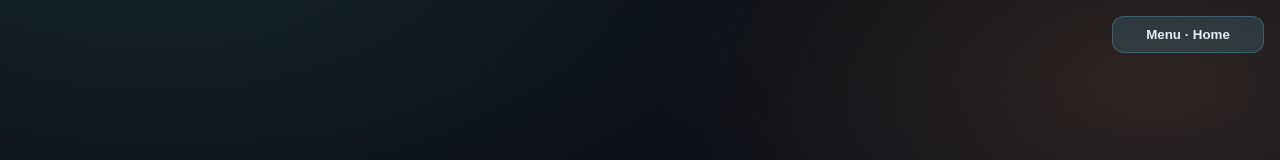
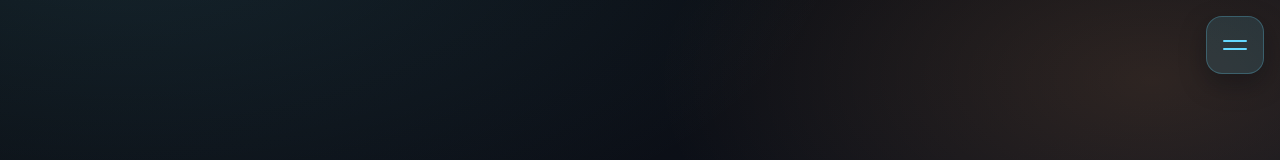
Before and after one commit to brownempire/BremBot, a Next.js app in the folder crypto-signal-dashboard/: page / in a window 1280 px wide. Shown: the top 160 px of the page. Built offline with nearby package versions, Linux system fonts and the light colour scheme.

Commit message:
Refine app and simulator menus

```diff
--- a/crypto-signal-dashboard/app/components/TopMenu.tsx
+++ b/crypto-signal-dashboard/app/components/TopMenu.tsx
@@ -1,7 +1,7 @@
 "use client";
 
 import { usePathname } from "next/navigation";
-import { useEffect, useMemo, useRef, useState } from "react";
+import { useEffect, useRef, useState } from "react";
 
 const MENU_ITEMS = [
   { href: "/", label: "Home" },
@@ -15,10 +15,6 @@ export function TopMenu() {
   const pathname = usePathname();
   const [open, setOpen] = useState(false);
   const containerRef = useRef<HTMLDivElement | null>(null);
-  const activeLabel = useMemo(
-    () => MENU_ITEMS.find((item) => item.href === pathname)?.label ?? "Menu",
-    [pathname]
-  );
   const navigateTo = (href: string) => {
     setOpen(false);
     if (typeof window !== "undefined") {
@@ -38,8 +34,17 @@ export function TopMenu() {
 
   return (
     <div ref={containerRef} className="top-menu">
-      <button type="button" className="top-menu-button" onClick={() => setOpen((prev) => !prev)}>
-        Menu · {activeLabel}
+      <button
+        type="button"
+        className={`top-menu-button ${open ? "open" : ""}`}
+        aria-expanded={open}
+        aria-label={open ? "Close menu" : "Open menu"}
+        onClick={() => setOpen((prev) => !prev)}
+      >
+        <span className="top-menu-icon" aria-hidden="true">
+          <span className="top-menu-line top-menu-line-top" />
+          <span className="top-menu-line top-menu-line-bottom" />
+        </span>
       </button>
       {open ? (
         <div className="top-menu-dropdown">
--- a/crypto-signal-dashboard/app/globals.css
+++ b/crypto-signal-dashboard/app/globals.css
@@ -48,17 +48,62 @@ html {
 }
 
 .top-menu-button {
-  min-width: 152px;
+  width: 58px;
+  height: 58px;
+  min-width: 0;
+  padding: 0;
+  display: grid;
+  place-items: center;
+  border-radius: 16px;
+  background: rgba(101, 217, 255, 0.12);
+  border: 1px solid rgba(101, 217, 255, 0.25);
+  box-shadow: 0 10px 26px rgba(5, 8, 13, 0.35);
 }
 
 .top-menu-dropdown {
   margin-top: 8px;
   border: 1px solid var(--border);
   border-radius: 12px;
-  background: rgba(13, 17, 25, 0.96);
+  background: rgba(101, 217, 255, 0.05);
   box-shadow: 0 16px 34px var(--shadow);
   display: grid;
   overflow: hidden;
+  backdrop-filter: blur(18px);
+}
+
+.top-menu-icon {
+  position: relative;
+  width: 24px;
+  height: 18px;
+  display: block;
+}
+
+.top-menu-line {
+  position: absolute;
+  left: 0;
+  width: 24px;
+  height: 2px;
+  border-radius: 999px;
+  background: var(--accent);
+  transition: transform 180ms ease, top 180ms ease, opacity 180ms ease, background 180ms ease;
+}
+
+.top-menu-line-top {
+  top: 4px;
+}
+
+.top-menu-line-bottom {
+  top: 12px;
+}
+
+.top-menu-button.open .top-menu-line-top {
+  top: 8px;
+  transform: rotate(45deg);
+}
+
+.top-menu-button.open .top-menu-line-bottom {
+  top: 8px;
+  transform: rotate(-45deg);
 }
 
 .top-menu-link {
@@ -74,6 +119,7 @@ html {
   border-top: 0;
   border-radius: 0;
   background: transparent;
+  backdrop-filter: blur(8px);
 }
 
 .top-menu-link:last-child {
```
Also changed, not shown: 2 other files (tests, documents, lock files or other folders).
